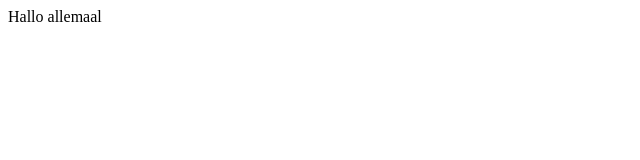
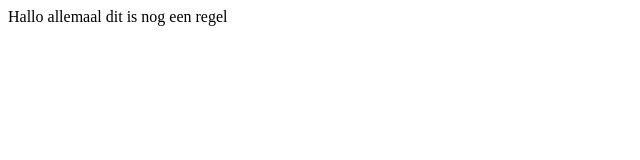
Before and after one commit to St-an95/git-tutorial, a plain HTML site: page index.html in a window 1280 px wide. Shown: the whole page, without its empty margins (0-640 px from the left). Drawn offline with Linux system fonts and the light colour scheme.

Commit message:
my commit
^X

```diff
--- a/index.html
+++ b/index.html
@@ -4,6 +4,8 @@
     </head>
     <body>
         Hallo allemaal
+
+        dit is nog een regel
     </body>
 
 </html>
```
